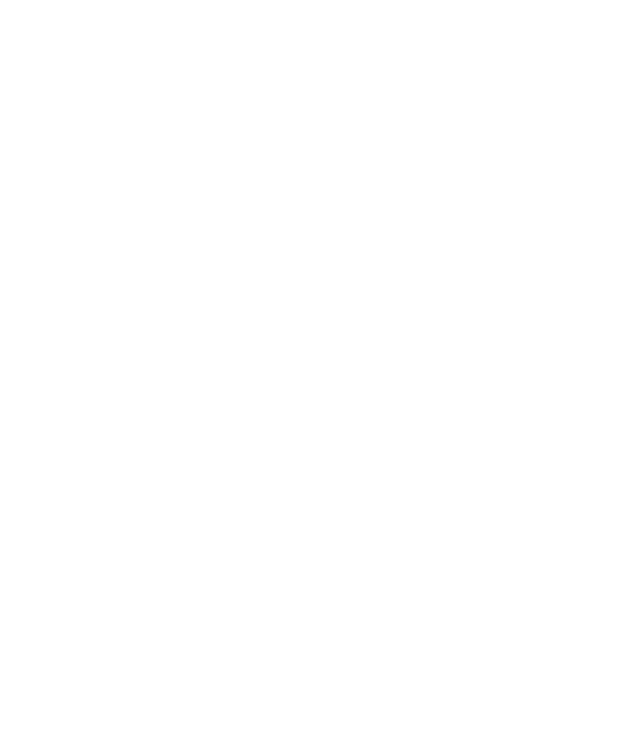
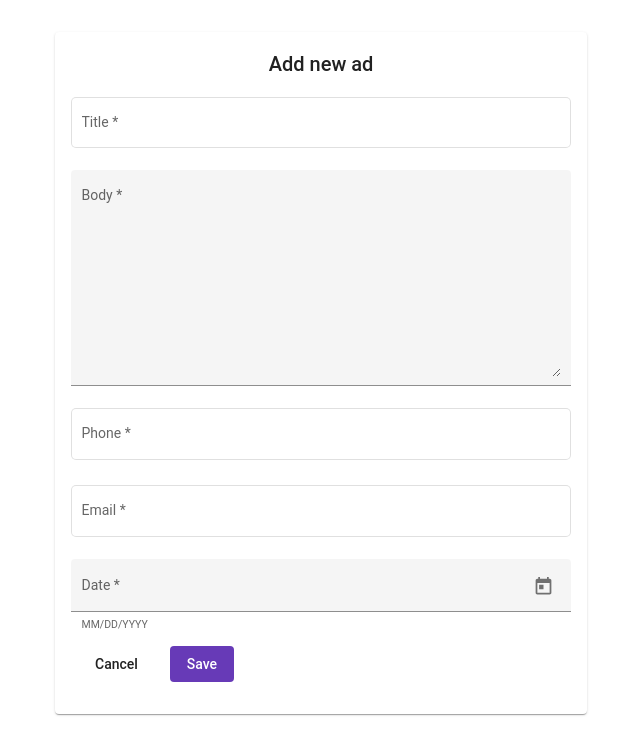
Before and after one commit to AnzhelikaDavidyan/-CQG, an Angular app: page /ads/1 in a window 1280 px wide. Before the commit this address led to /. Shown: the top 754 px of the page, without its empty margins (319-959 px from the left). Built offline with nearby package versions, Linux system fonts and the light colour scheme.

Commit message:
feat:add ad new form

```diff
--- a/src/app/app.routing.ts
+++ b/src/app/app.routing.ts
@@ -3,7 +3,18 @@ import {AdListComponent} from "./components/ad-list/ad-list.component";
 
 export const routes: Routes = [
     {
-        path: "",
+        path: '',
+        redirectTo: 'ads',
+        title: 'Ads',
+        pathMatch: 'full'
+    },
+    {
+        path: 'ads',
+        title: 'Ads',
         component: AdListComponent
+    },
+    {
+        path: 'ads/:id',
+        loadChildren: () => import('./components/ad-form/ad-form.module').then(m => m.AdFormModule)
     }
 ];
--- /dev/null
+++ b/src/app/components/ad-form/ad-form.component.css
@@ -0,0 +1,19 @@
+.ad-form {
+    width: 500px;
+    display: flex;
+    flex-direction: column;
+    align-items: center;
+    margin: 32px auto;
+}
+
+mat-form-field {
+    width: 500px;
+}
+
+.actions button {
+    margin: 16px 8px;
+}
+
+.body textarea {
+    height: 180px;
+}
--- /dev/null
+++ b/src/app/components/ad-form/ad-form.component.html
@@ -0,0 +1,53 @@
+<mat-card class="ad-form">
+    <h1 mat-dialog-title>Add new ad</h1>
+    <section>
+        <form [formGroup]="formGroup">
+            <div>
+                <mat-form-field appearance="outline">
+                    <mat-label>Title</mat-label>
+                    <input matInput formControlName="title">
+                    <mat-error>Title is required.</mat-error>
+                </mat-form-field>
+            </div>
+            <div>
+                <mat-form-field appearance="fill" class="body">
+                    <mat-label>Body</mat-label>
+                    <textarea matInput formControlName="body"></textarea>
+                    <mat-error>
+                        Body must not exceed max length.
+                    </mat-error>
+                </mat-form-field>
+            </div>
+
+            <div>
+                <mat-form-field appearance="outline">
+                    <mat-label>Phone</mat-label>
+                    <input matInput formControlName="title">
+                    <mat-error>Phone is required.</mat-error>
+                </mat-form-field>
+            </div>
+
+            <div>
+                <mat-form-field appearance="outline">
+                    <mat-label>Email</mat-label>
+                    <input matInput formControlName="title">
+                    <mat-error>Email is required.</mat-error>
+                </mat-form-field>
+            </div>
+
+            <div>
+                <mat-form-field appearance="fill">
+                    <mat-label>Date</mat-label>
+                    <input matInput [matDatepicker]="dp3" formControlName="date">
+                    <mat-hint>MM/DD/YYYY</mat-hint>
+                    <mat-datepicker-toggle matSuffix [for]="dp3"></mat-datepicker-toggle>
+                    <mat-datepicker #dp3 disabled="false"></mat-datepicker>
+                </mat-form-field>
+            </div>
+            <div class="actions">
+                <button mat-button mat-dialog-close>Cancel</button>
+                <button mat-flat-button color="primary" (click)="onSave()">Save</button>
+            </div>
+        </form>
+    </section>
+</mat-card>
--- /dev/null
+++ b/src/app/components/ad-form/ad-form.component.ts
@@ -0,0 +1,39 @@
+import {Component, OnInit} from '@angular/core';
+import {FormBuilder, FormControl, FormGroup, Validators} from "@angular/forms";
+import {ActivatedRoute} from "@angular/router";
+
+@Component({
+    selector: 'app-ad-form',
+    templateUrl: './ad-form.component.html',
+    styleUrls: ['./ad-form.component.css']
+})
+export class AdFormComponent implements OnInit {
+
+    public formGroup!: FormGroup;
+    private adId: string | null = this.activatedRoute.snapshot.paramMap.get('id');
+
+    constructor(private formBuilder: FormBuilder, private activatedRoute: ActivatedRoute) {
+        this.initForm()
+    }
+
+    private initForm(): void {
+        const isNew = this.adId && +this.adId === -1;
+        this.formGroup = this.formBuilder.group({
+            id: new FormControl(isNew ? null : null),
+            title: new FormControl(null, [Validators.required]),
+            body: new FormControl(null, [Validators.required]),
+            email: new FormControl(null,),
+            date: new FormControl(null, [Validators.required]),
+            phone: new FormControl(null, [Validators.required]),
+
+        });
+    }
+
+    ngOnInit(): void {
+    }
+
+    public onSave() {
+
+    }
+
+}
--- a/src/app/components/ad-list/ad-list.component.ts
+++ b/src/app/components/ad-list/ad-list.component.ts
@@ -4,6 +4,7 @@ import {MatTableDataSource} from "@angular/material/table";
 import {map, of} from "rxjs";
 import {DataService} from "../../shared/services/data.service";
 import {MatDatepickerInputEvent} from "@angular/material/datepicker";
+import {Router} from "@angular/router";
 
 @Component({
     selector: 'app-ad-list',
@@ -16,7 +17,7 @@ export class AdListComponent implements OnInit {
     public displayedColumns: string[] = ['id', 'title', 'date', 'actions'];
     public isReady$ = of(false);
 
-    constructor(private dataService: DataService) {
+    constructor(private dataService: DataService, private router: Router) {
     }
 
     ngOnInit(): void {
@@ -39,7 +40,7 @@ export class AdListComponent implements OnInit {
     }
 
     public onAdd() {
-
+        this.router.navigateByUrl(`ads/-1`);
     }
 
     public onView() {
```
Also changed, not shown: src/app/components/ad-form/ad-form.module.ts (added, +21 -0 lines), src/app/components/ad-form/ad-form.routing.ts (added, +19 -0 lines), 1 other file (tests, documents, lock files or other folders).
